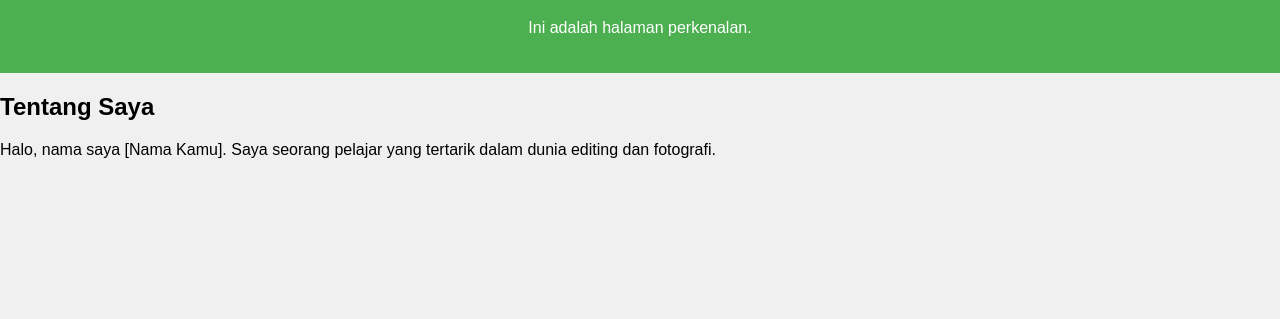
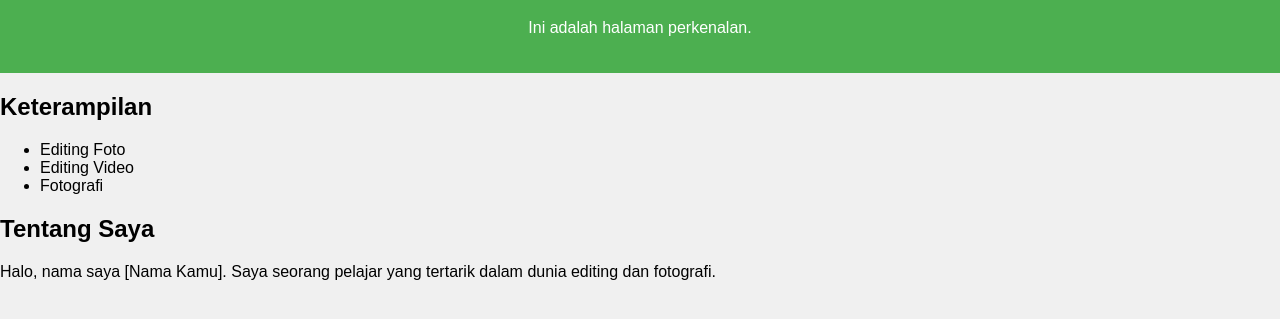
Before and after one commit to Lisas-B/Lisas-B, a plain HTML site: page index.html in a window 1280 px wide. Shown: the part 81-400 px from the top of the page. Drawn offline with Linux system fonts and the light colour scheme.

Commit message:
Update index.html

```diff
--- a/index.html
+++ b/index.html
@@ -12,6 +12,15 @@
         <p>Ini adalah halaman perkenalan.</p>
     </header>
     <section>
+        <section>
+    <h2>Keterampilan</h2>
+    <ul>
+        <li>Editing Foto</li>
+        <li>Editing Video</li>
+        <li>Fotografi</li>
+    </ul>
+</section>
+
     <h2>Tentang Saya</h2>
     <p>Halo, nama saya [Nama Kamu]. Saya seorang pelajar yang tertarik dalam dunia editing dan fotografi.</p>
 </section>
```
